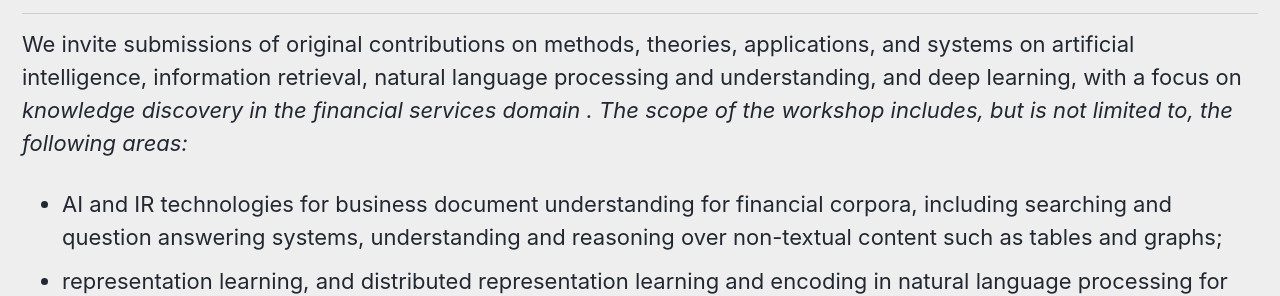
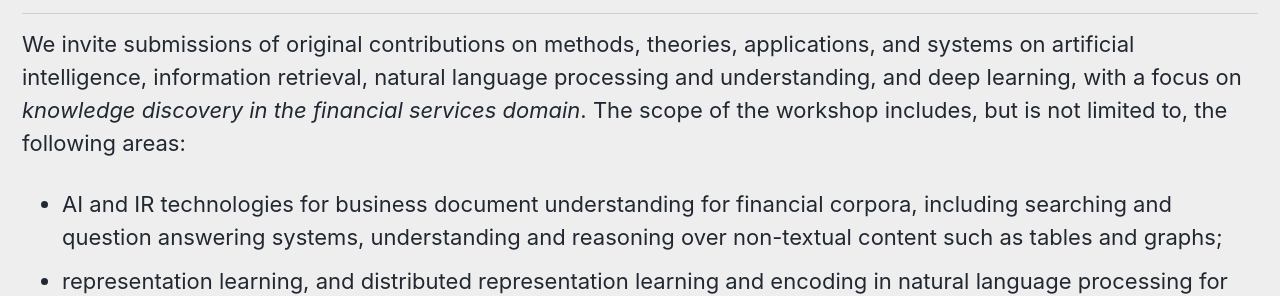
Before and after one commit to kdf-workshop/kdf23, a Jekyll site: the page built from _pages/call_for_papers.md, in a window 1280 px wide. Shown: the part 563-859 px from the top of the page. Built offline with Jekyll 4.4.1, drawn with Linux system fonts in a browser that asks for light colours; cached includes are drawn as plain includes.

```diff
--- a/_pages/call_for_papers.md
+++ b/_pages/call_for_papers.md
@@ -10,7 +10,7 @@ excerpt: "<br/>Call for Papers<br/>"
 
 <h2>Call for Papers</h2>
 
-We invite submissions of original contributions on methods, theories, applications, and systems on artificial intelligence, information retrieval, natural language processing and understanding, and deep learning, with a focus on <i> knowledge discovery in the financial services domain <i>. The scope of the workshop includes, but is not limited to, the following areas:
+We invite submissions of original contributions on methods, theories, applications, and systems on artificial intelligence, information retrieval, natural language processing and understanding, and deep learning, with a focus on *knowledge discovery in the financial services domain*. The scope of the workshop includes, but is not limited to, the following areas:
 
 - AI and IR technologies for business document understanding for financial corpora, including searching and question answering systems, understanding and reasoning over non-textual content such as tables and graphs;
 - representation learning, and distributed representation learning and encoding in natural language processing for financial documents;
```
